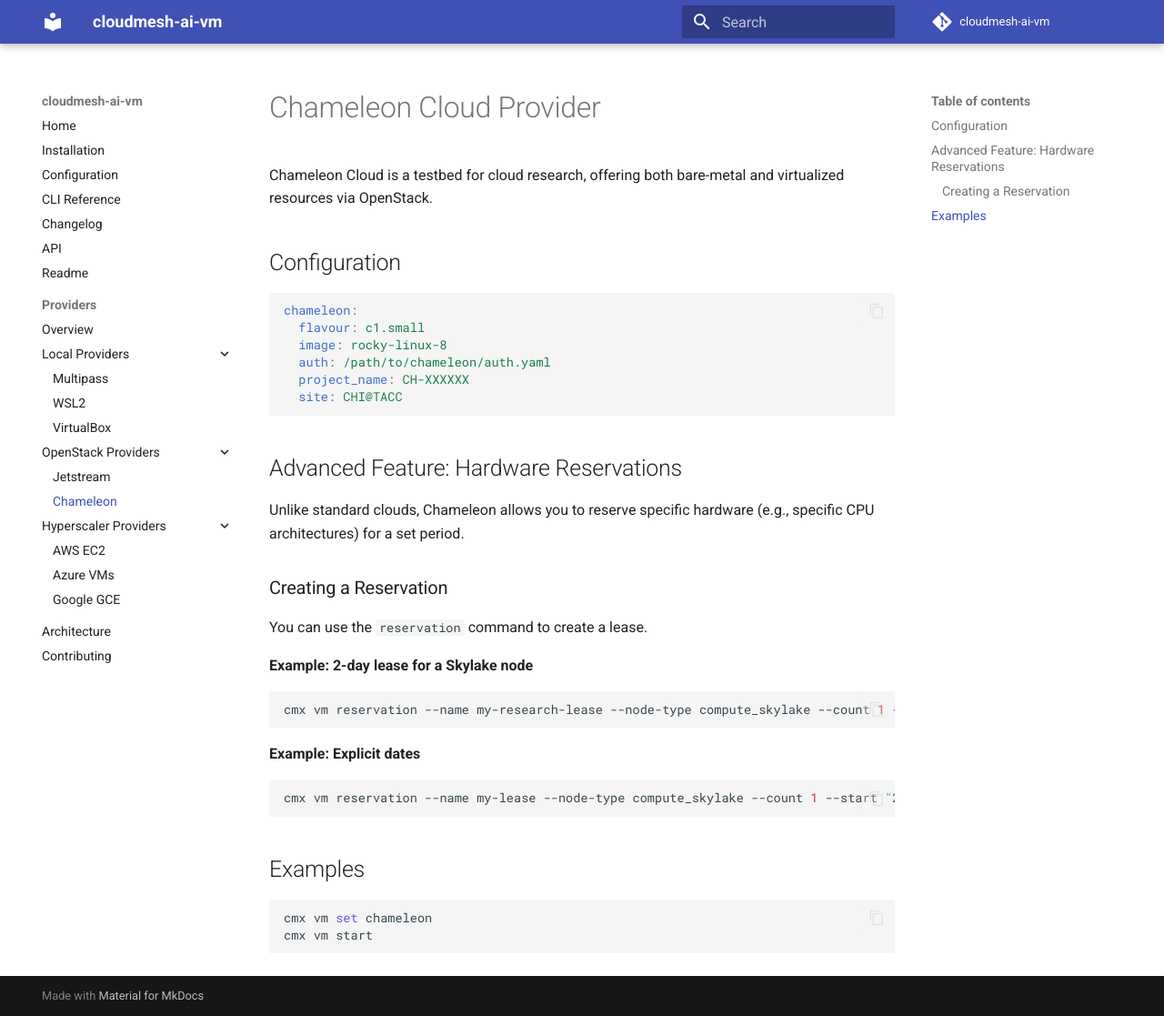
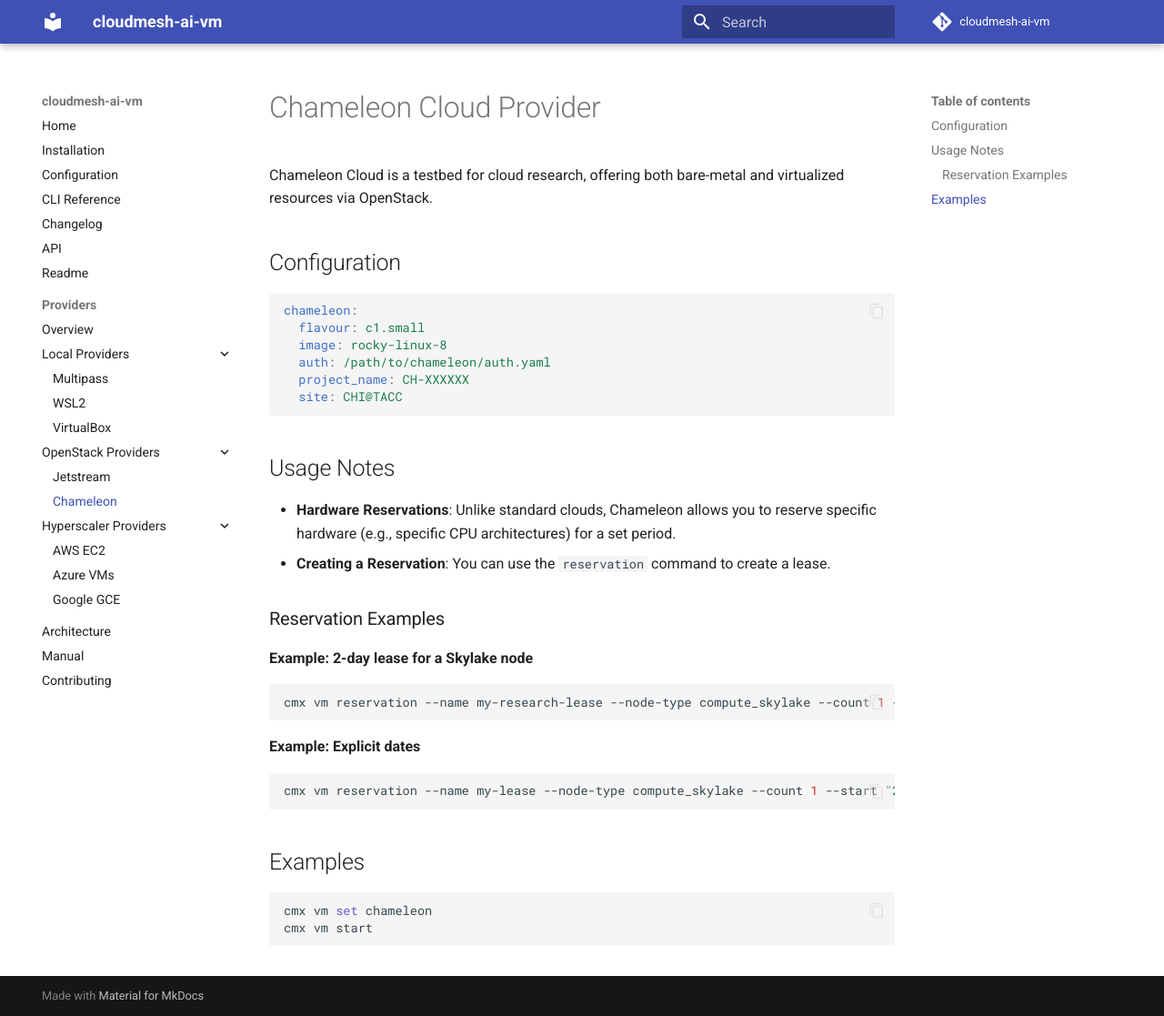
Before and after one commit to cloudmesh-ai/cloudmesh-ai-vm, an MkDocs documentation site: the page built from docs/providers/openstack/chameleon.md, in a window 1280 px wide and 1117 px high. Shown: the whole window at 91% size. Built offline with MkDocs 1.6.1 and Material for MkDocs 9.7.7, drawn with Linux system fonts in a browser that asks for light colours; comment, search, counter and statistics services are not loaded.

Commit message:
add the manual page

````diff
--- a/docs/providers/openstack/chameleon.md
+++ b/docs/providers/openstack/chameleon.md
@@ -13,13 +13,12 @@
   site: CHI@TACC
 ```
 
-## Advanced Feature: Hardware Reservations
+## Usage Notes
 
-Unlike standard clouds, Chameleon allows you to reserve specific hardware (e.g., specific CPU architectures) for a set period.
+- **Hardware Reservations**: Unlike standard clouds, Chameleon allows you to reserve specific hardware (e.g., specific CPU architectures) for a set period.
+- **Creating a Reservation**: You can use the `reservation` command to create a lease.
 
-### Creating a Reservation
-
-You can use the `reservation` command to create a lease.
+### Reservation Examples
 
 **Example: 2-day lease for a Skylake node**
 
--- a/mkdocs.yml
+++ b/mkdocs.yml
@@ -42,6 +42,7 @@
       - Azure VMs: providers/hyperscalers/azure.md
       - Google GCE: providers/hyperscalers/google.md
   - Architecture: architecture.md
+  - Manual: manual.md
   - Contributing: contributing.md
 
 plugins:
````
Also changed, not shown: docs/index.md (+2 -2 lines), docs/manual.md (added, +72 -0 lines), docs/providers/local/wsl2.md (+2 -2 lines), docs/providers/openstack/jetstream.md (+2 -2 lines), docs/readme.md (+2 -2 lines).
